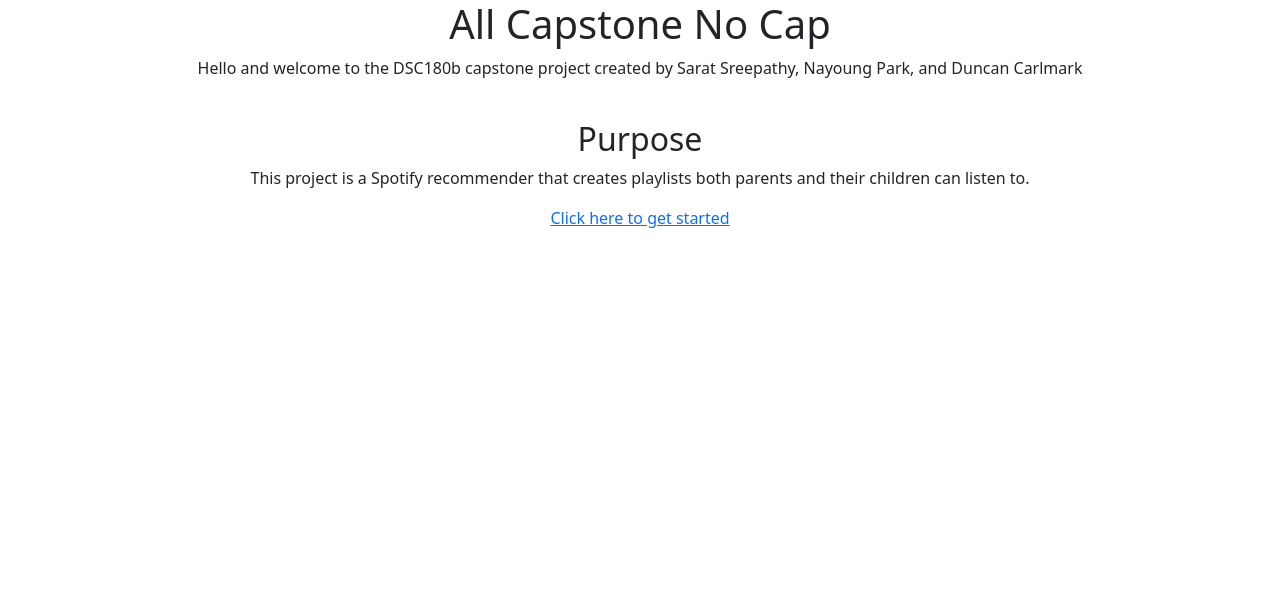
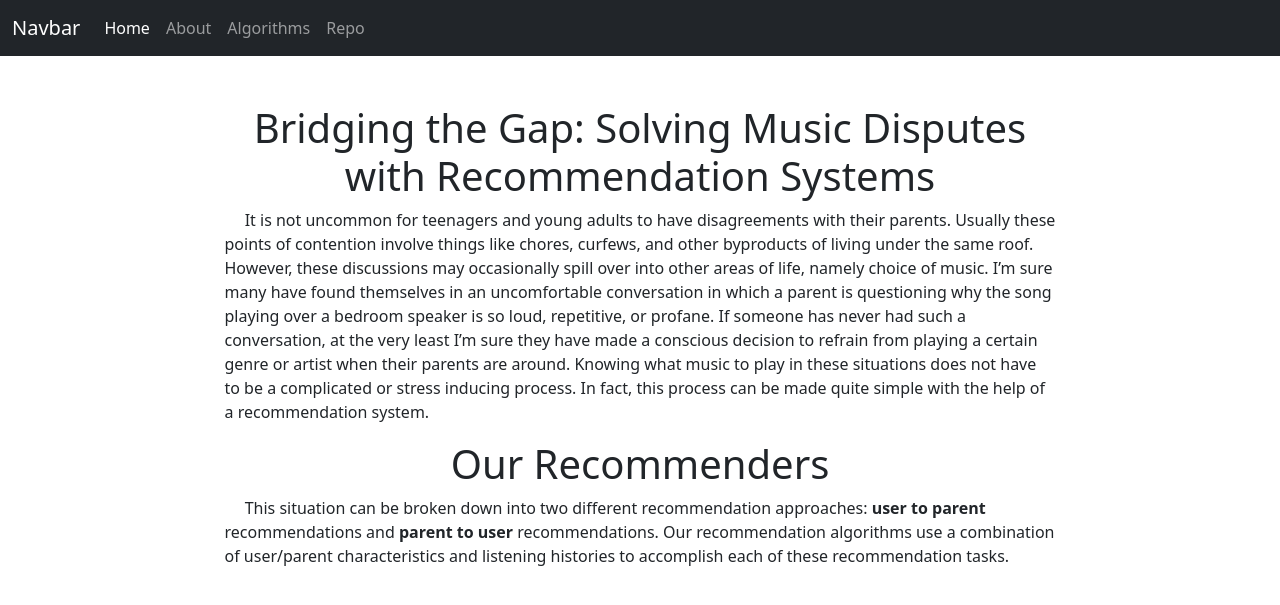
Before and after one commit to DuncanCarlmark/capstone-website, a Flask app: template templates/index.html in a window 1280 px wide. Shown: the top 605 px of the page. Run offline with Flask 2, Linux system fonts and the light colour scheme; the template is opened without the code that fills it, so the values that code supplies are empty.

Commit message:
Changed web pages and some billboard stuff

```diff
--- a/app.py
+++ b/app.py
@@ -84,6 +84,23 @@ def index():
     auth_url = sp_oauth.get_authorize_url()
 
     return render_template('index.html', auth_url = auth_url)
+
+@app.route('/about')
+def about():
+    '''
+    Creates a page containing information about our project and it's motivations
+    '''
+
+    return render_template('about.html')
+
+
+@app.route('/algorithms')
+def algorithms():
+    '''
+    Creates a page containing information about the algorithms used in our project
+    '''
+
+    return render_template('algorithms.html')
 
 @app.route('/form')
 def form():
@@ -189,10 +206,10 @@ def gen_playlist():
 
     # sample playlist for parent_to_user
     sample_parent = billboard_recommender.getList(length = TASK1_LENGTH,
-                                                   startY = start_year,
-                                                   endY = end_year,
-                                                   genre=global_vars['PARENT_GENRE'],
-                                                   )
+                                                age = global_vars['PARENT_AGE'],
+                                                genre=global_vars['PARENT_GENRE'],
+                                                artist=global_vars['PARENT_ARTIST']
+                                                )
     print("SUCCESS: Recommendations Generated")
     print("Playlist Time Range: " + str(start_year) + " - "  + str(end_year))
     print("Playlist Length: " + str(len(sample_parent)) + " songs")
--- a/static/css/main.css
+++ /dev/null
@@ -1,3 +0,0 @@
-div {
-    text-align: center;
-}
--- a/templates/index.html
+++ b/templates/index.html
@@ -1,16 +1,63 @@
 {% extends 'base.html' %}
 
 {% block content %}
-    <h1>All Capstone No Cap</h1>
-    <p> Hello and welcome to the DSC180b capstone project created by Sarat Sreepathy,
-        Nayoung Park, and Duncan Carlmark
-    </p>
+    <nav class="navbar navbar-expand-lg navbar-dark bg-dark">
+        <div class="container-fluid">
+            <a class="navbar-brand" href="#">Navbar</a>
+            <button class="navbar-toggler" type="button" data-bs-toggle="collapse" data-bs-target="#navbarNavAltMarkup" aria-controls="navbarNavAltMarkup" aria-expanded="false" aria-label="Toggle navigation">
+                <span class="navbar-toggler-icon"></span>
+            </button>
+            <div class="collapse navbar-collapse" id="navbarNavAltMarkup">
+                <div class="navbar-nav">
+                <a class="nav-link active" aria-current="page" href="{{ url_for('index') }}">Home</a>
+                <a class="nav-link" href="{{ url_for('about') }}">About</a>
+                <a class="nav-link" href="{{ url_for('algorithms') }}">Algorithms</a>
+                <a class="nav-link" href="https://github.com/DuncanCarlmark/DSC180b-Capstone" >Repo</a>
+                </div>
+            </div>
+        </div>
+    </nav>
 
     <br>
+    <br>
 
-    <h2> Purpose </h2>
-    <p>
-        This project is a Spotify recommender that creates playlists both parents and their children can listen to.
-    </p>
-    <p> <a href = "{{ auth_url }}"> Click here to get started </a></p>
+    <div class="container">
+        <div class="row justify-content-center">
+            <h1 class='w-75' style="text-align:center"> Bridging the Gap: Solving Music Disputes with Recommendation Systems</h1>
+            <div class="w-75">
+
+                <p> &emsp; It is not uncommon for teenagers and young adults to have disagreements with their parents. Usually these points of contention
+                    involve things like chores, curfews, and other byproducts of living under the same roof. However, these discussions may occasionally
+                    spill over into other areas of life, namely choice of music. I’m sure many have found themselves in an uncomfortable conversation in
+                    which a parent is questioning why the song playing over a bedroom speaker is so loud, repetitive, or profane. If someone has never had
+                    such a conversation, at the very least I’m sure they have made a conscious decision to refrain from playing a certain genre or artist
+                    when their parents are around. Knowing what music to play in these situations does not have to be a complicated or stress inducing
+                    process. In fact, this process can be made quite simple with the help of a recommendation system.
+                </p>
+            </div>
+        </div>
+
+        <div class="row justify-content-center">
+            <h1 class="w-75" style="text-align: center"> Our Recommenders </h1>
+            <p class="w-75">
+                &emsp; This situation can be broken down into two different recommendation approaches: <b> user to parent </b> recommendations
+                and <b> parent to user </b> recommendations. Our recommendation algorithms use a combination of user/parent characteristics and
+                listening histories to accomplish each of these recommendation tasks.
+            </p>
+        </div>
+
+        <div class="row justify-content-center">
+            <div class="col">
+
+            </div>
+
+            <div class="col">
+
+            </div>
+
+        </div>
+
+    </div>
+
+
 {% endblock %}
```
Also changed, not shown: templates/about.html (added, +20 -0 lines), templates/algorithms.html (added, +21 -0 lines).
